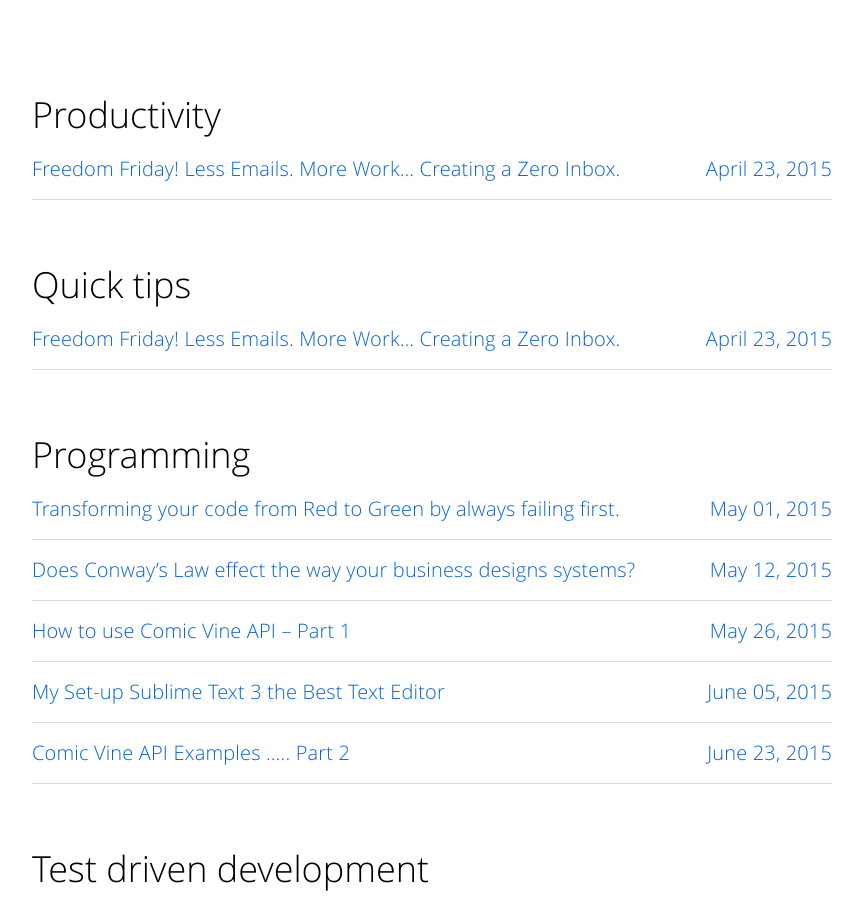
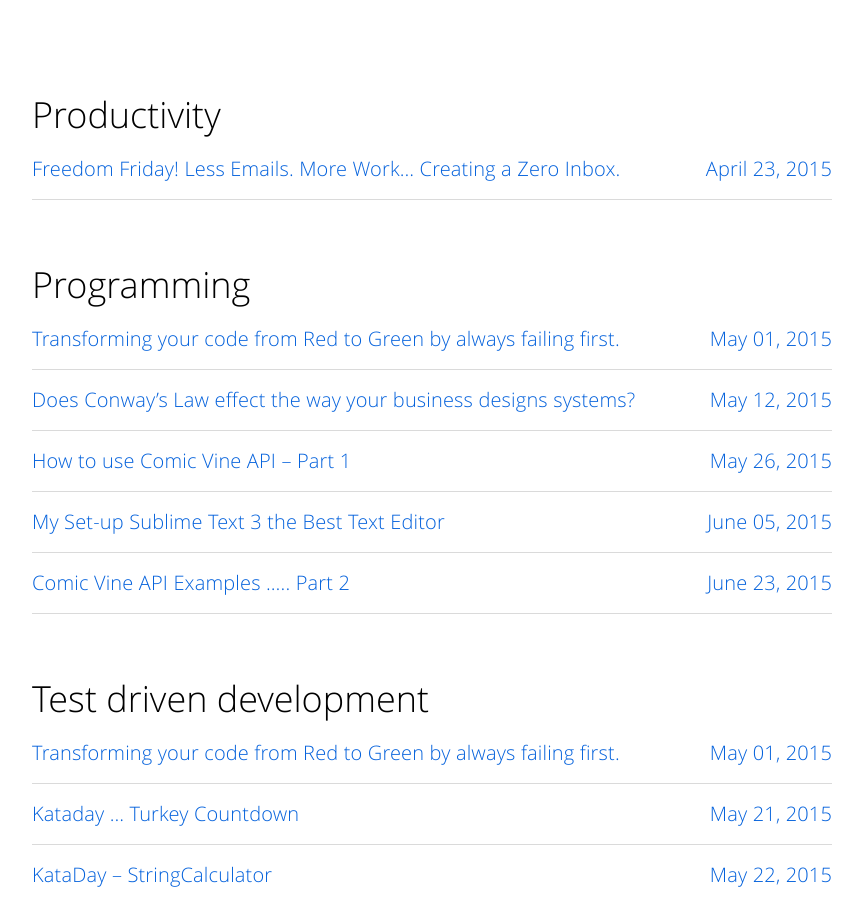
Before and after one commit to 2joephillips/2joephillips.github.io, a Jekyll site: the page built from series.html, in a window 1280 px wide and 900 px high, scrolled down 910 px. Shown: the whole window, without its empty margins (208-1071 px from the left). Built offline with Jekyll 4.4.1, drawn with Linux system fonts in a browser that asks for light colours; some of the changed text lies outside the part shown.

Commit message:
Updating Posts and About Me Page

```diff
--- a/_posts/2015-04-23-freedom-friday-less-emails-more-work-creating-a-zero-inbox.md
+++ b/_posts/2015-04-23-freedom-friday-less-emails-more-work-creating-a-zero-inbox.md
@@ -5,9 +5,8 @@ layout: post
 permalink: /freedom-friday-less-emails-more-work-creating-a-zero-inbox/
 categories:
   - Productivity
-  - Quick Tips
 tags:
-  - email
+  - Email
   - Inbox_Zero
 ---
 I ran across this story. [How This Company Is Trying To Eradicate Email][1] It got me thinking about *zeroing out our inboxes and reducing time spent on email*. Could you imagine, clearing out your inbox daily like home mailboxes!?!
```
Also changed, not shown: _posts/2015-05-21-kataday-turkey-countdown.md (+0 -1 lines), _posts/2015-05-22-kataday_stringcalculator.md (+0 -1 lines), 7 other files.
